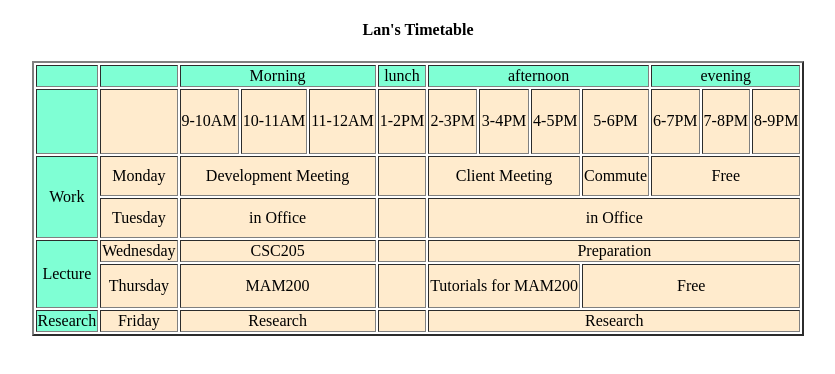
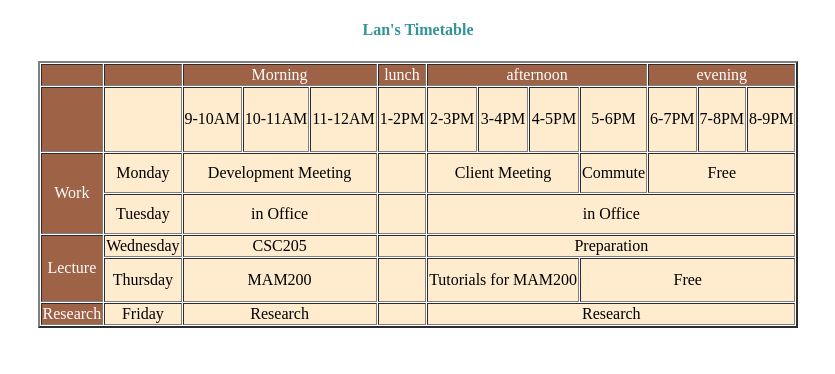
Before and after one commit to ViKey07/tests, a plain HTML site: page 27-03-2022/index.html in a window 1280 px wide. Shown: the whole page, without its empty margins (222-1057 px from the left). Drawn offline with Linux system fonts and the light colour scheme.

Commit message:
modified css

```diff
--- a/27-03-2022/index.css
+++ b/27-03-2022/index.css
@@ -1,3 +1,6 @@
+h4{
+    color: rgb(50, 148, 151);
+}
 .tb1{
     margin-left: auto;
     margin-right: auto;
@@ -9,10 +12,13 @@ table{
     text-align: center;
 }
 #r1{
-    background-color: aquamarine;
+
+    color: white;
+    background-color: rgb(158, 98, 70);
 }
 #b1,#b2,#b3,#b4{
-    background-color: aquamarine;
+    color: white;
+    background-color: rgb(158, 98, 70);
 }
 #r2{
     background-color: blanchedalmond;
--- a/27-03-2022/index.html
+++ b/27-03-2022/index.html
@@ -9,7 +9,7 @@
 </head>
 <body>
     <h4>Lan's Timetable</h4>
-    <table class="tb1" border="2">
+    <table class="tb1" border="2" cellspacing="1">
         <tr id="r1">
             <td></td>
             <td></td>
```
